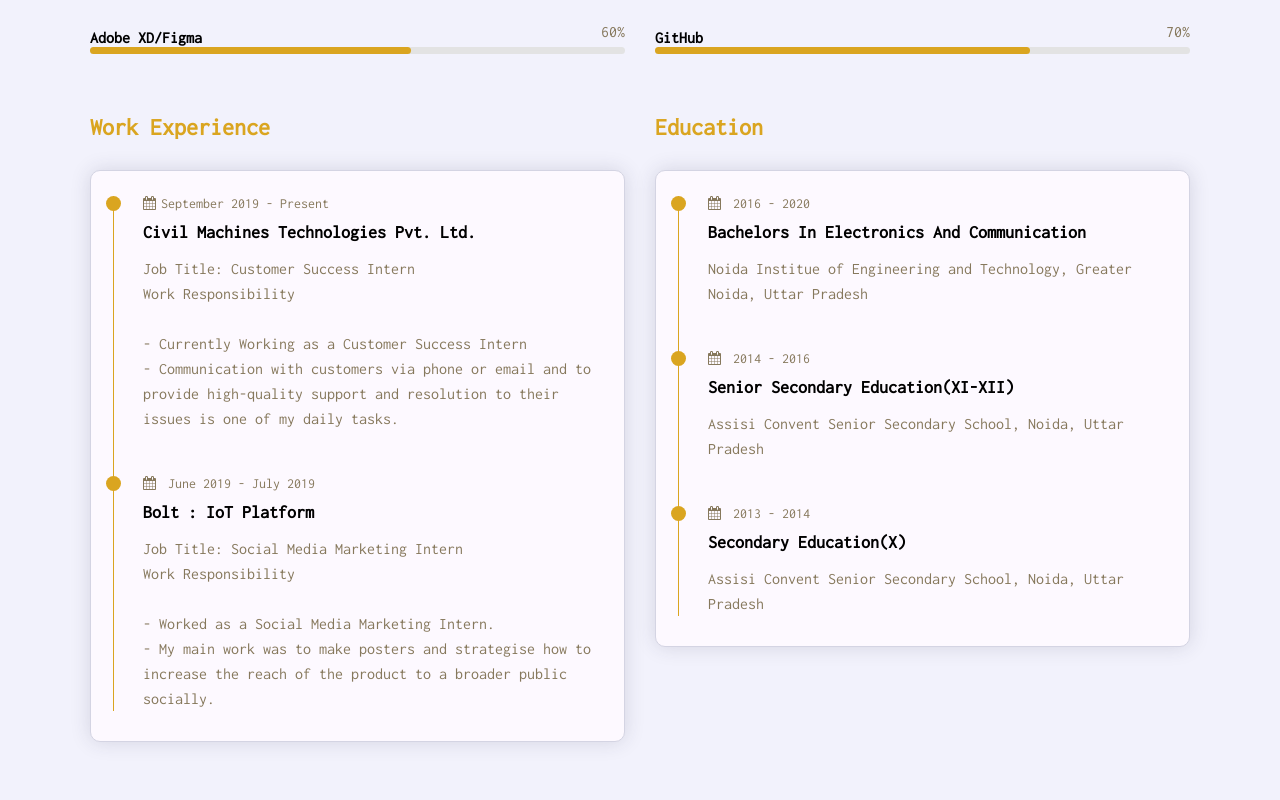
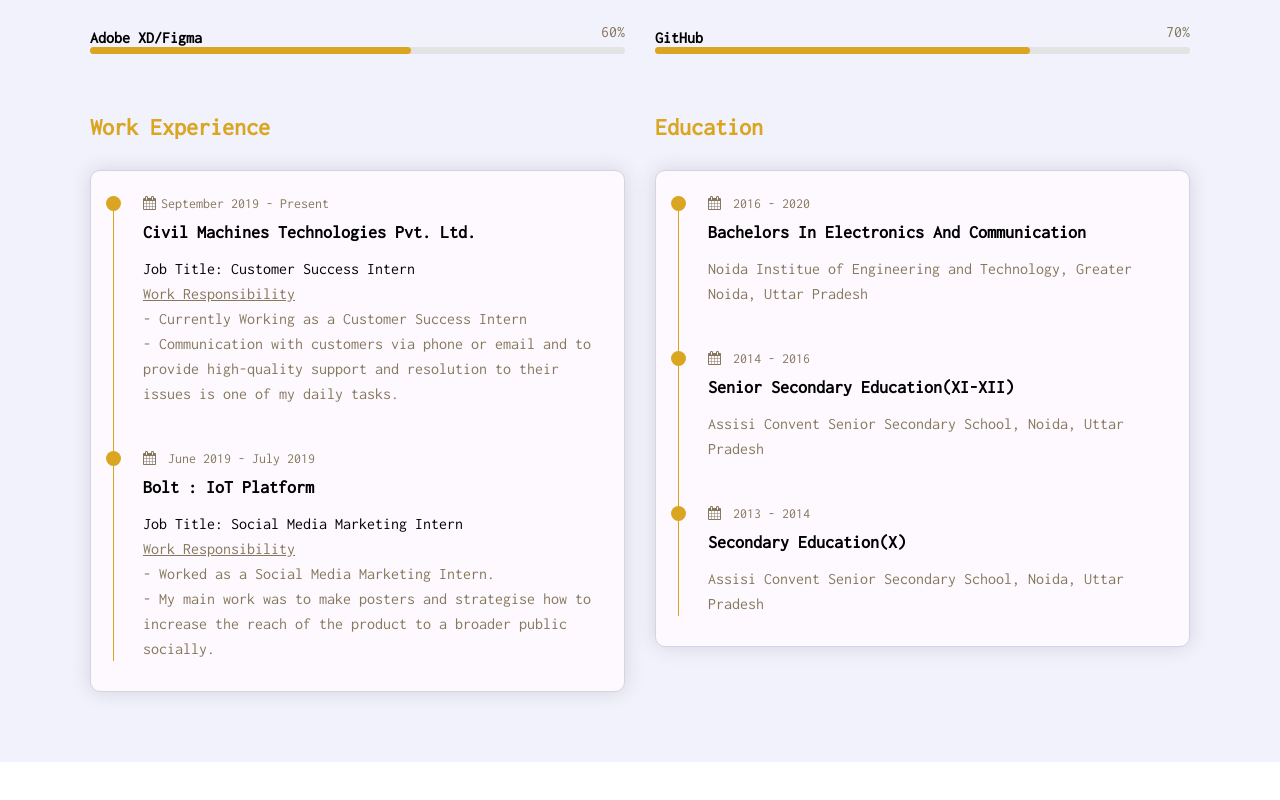
Before and after one commit to stephin007/myportfolio, a React (Create React App) app: page /about in a window 1280 px wide. Shown: the part 1018-1818 px from the top of the page. After the commit the page ends 1780 px from the top, so only its background shows below. Built offline with nearby package versions, Linux system fonts and the light colour scheme.

Commit message:
Added the ncessary CSS for the underline

```diff
--- a/src/css/about.css
+++ b/src/css/about.css
@@ -344,6 +344,16 @@
     margin: 0;
 }
 
+.about .about-content .timeline .timeline-text span{
+    font-weight: 500;
+    color: black;
+}
+
+.underline{
+    text-decoration: underline;
+    display: inline;
+}
+
 /* Responsive */
 
 @media (max-width: 1199px){
```
